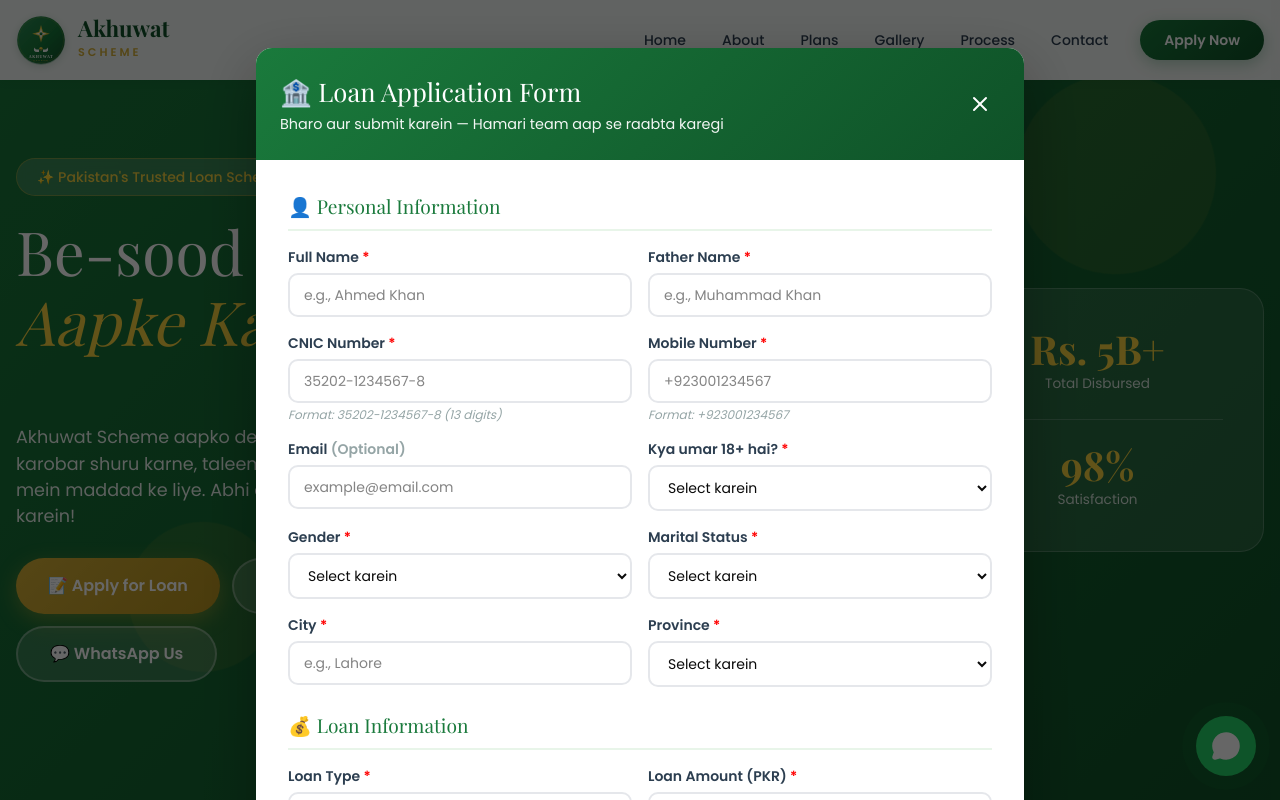
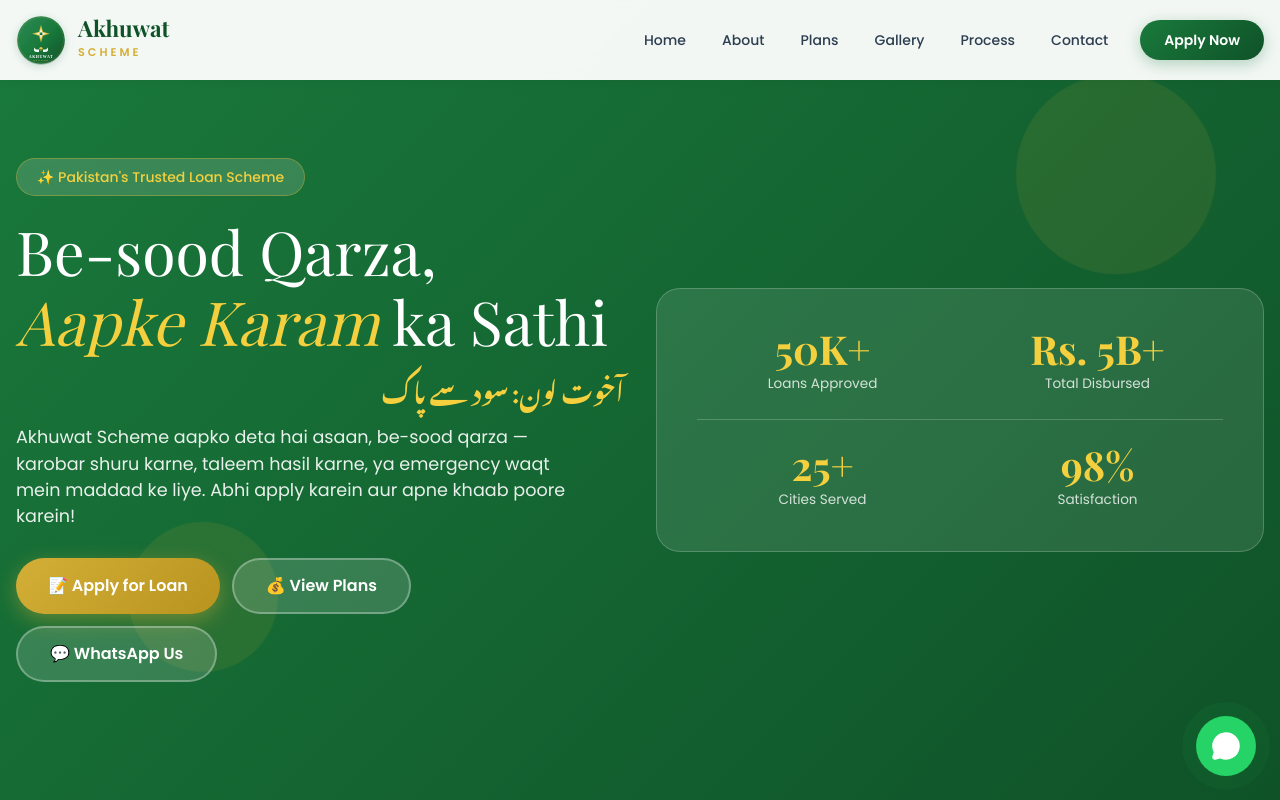
Before and after one commit to ayeshfatima856/akhuwat-scheme, a Next.js app: page / in a window 1280 px wide. Shown: the top 800 px of the page. Built offline with nearby package versions, Linux system fonts and the light colour scheme.

Commit message:
6ffc05f5-4701-4e82-b02c-d2f32b5fd3af

```diff
--- a/src/app/page.tsx
+++ b/src/app/page.tsx
@@ -27,12 +27,13 @@ export default function Home() {
   // ===== WEBSITE KHULTE HI APPLY FORM AUTO-OPEN HO JAYE =====
   // Preloader (2.2s) ke thik baad form khul jata hai
   // User ko pehle hi form samne mil jaye ga
-  useEffect(() => {
-    const timer = setTimeout(() => {
-      setApplyOpen(true)
-    }, 2500) // 2.5 second baad (preloader 2.2s + thoda buffer)
-    return () => clearTimeout(timer)
-  }, [])
+  // NOTE: Auto-open temporarily disabled for preview testing
+  // useEffect(() => {
+  //   const timer = setTimeout(() => {
+  //     setApplyOpen(true)
+  //   }, 2500)
+  //   return () => clearTimeout(timer)
+  // }, [])
 
   const handleApplyClick = (loanType?: string) => {
     setPresetPlan(null)
```
